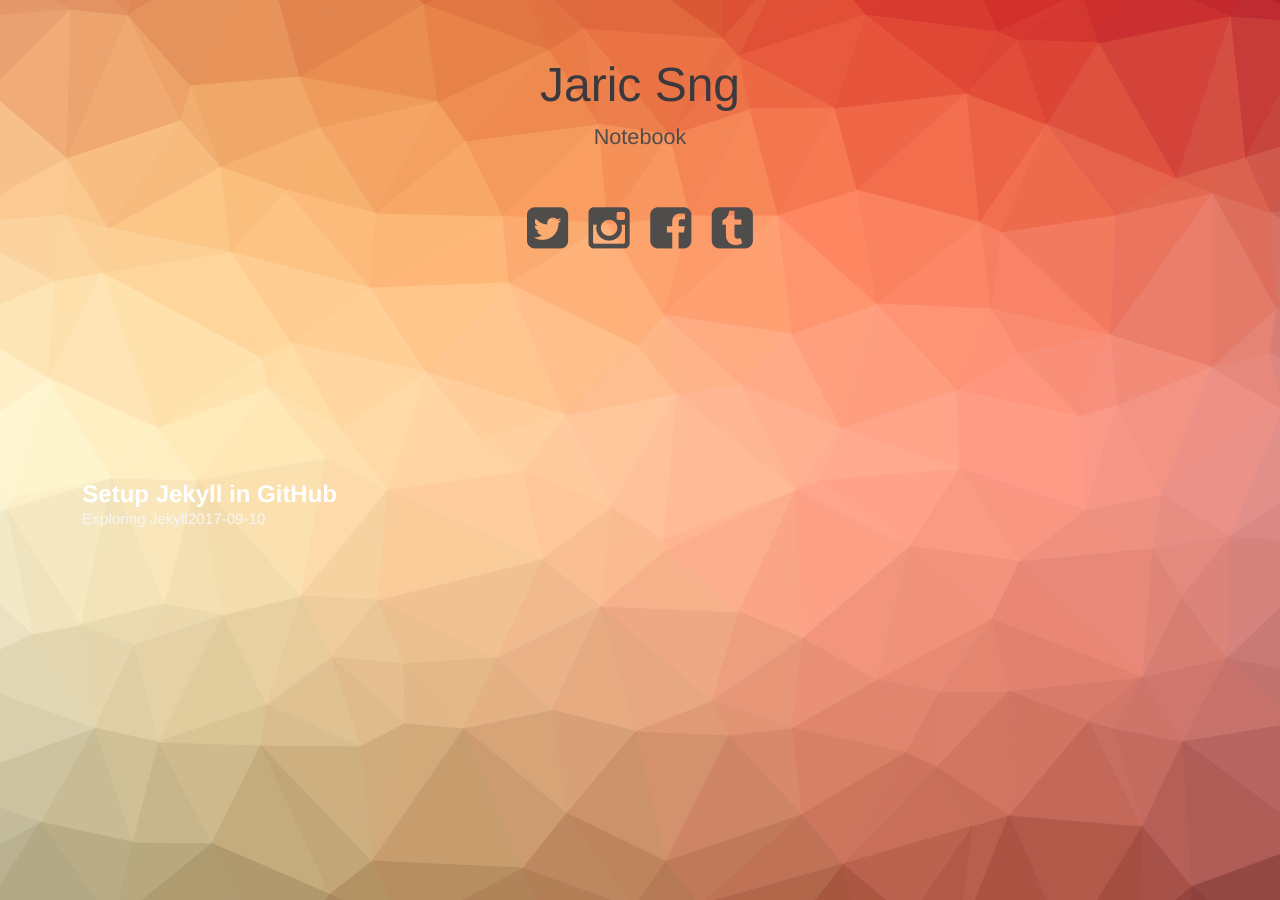
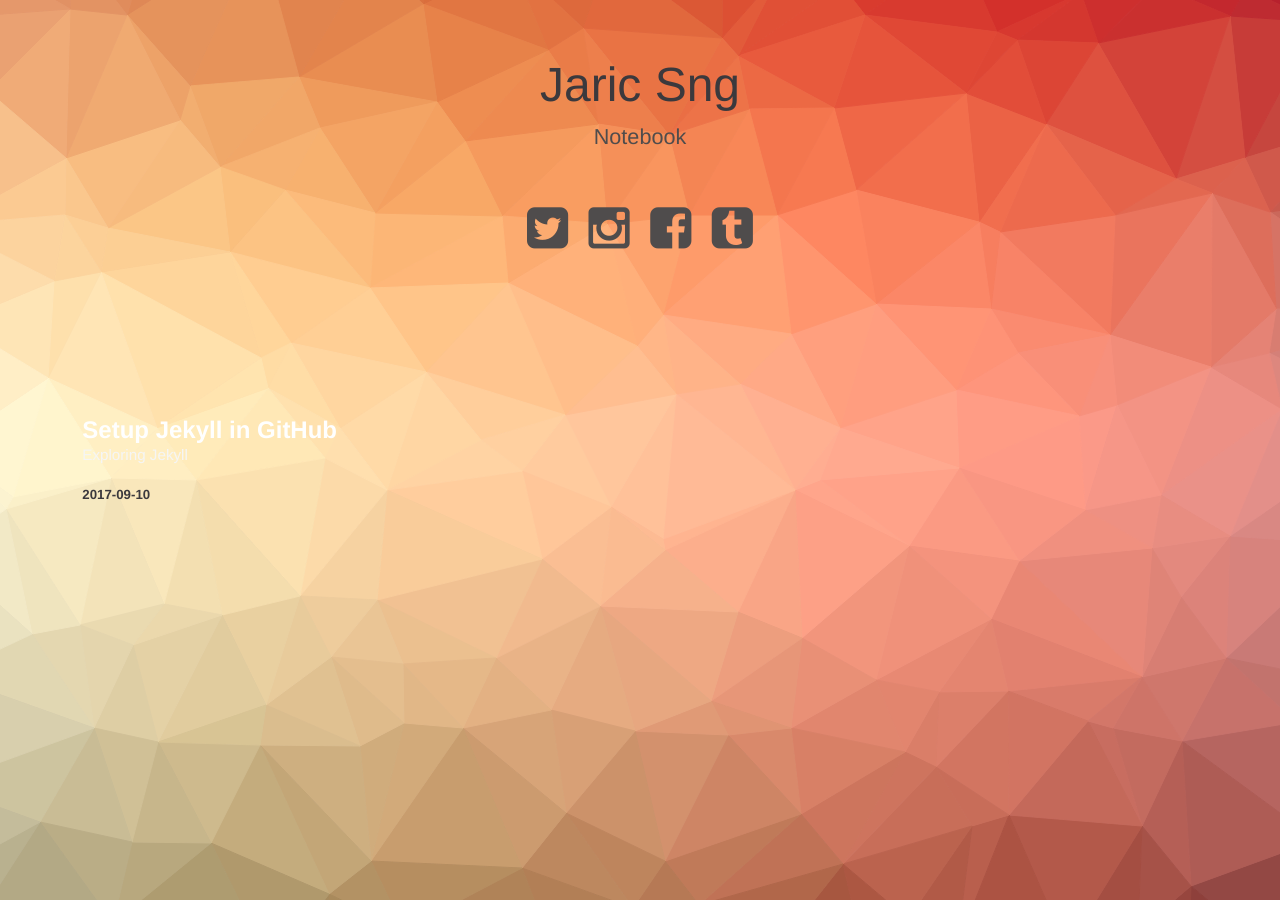
Before and after one commit to jaricsng/jaricsng.github.io, a Jekyll site: the page built from index.html, in a window 1280 px wide. Built offline with Jekyll 4.4.1, drawn with Linux system fonts in a browser that asks for light colours.

Commit message:
clean up

```diff
--- a/index.html
+++ b/index.html
@@ -59,7 +59,8 @@ layout: compress
                         <i class="card__btn-close fa fa-times"></i>
                         <div class="card__caption">
                             <h2 class="card__title">{{ post.title }}</h2>
-                            <p class="card__subtitle">{{ post.subtitle }}<span class="meta__date">{{ post.date | date: "%Y-%m-%d" }}</span></p>
+                            <p class="card__subtitle">{{ post.subtitle }}</p>
+                            <h5><span class="meta__date">{{ post.date | date: "%Y-%m-%d" }}</span></h5>
                         </div>
                         <div class="card__copy">
                             <div class="meta">
```
